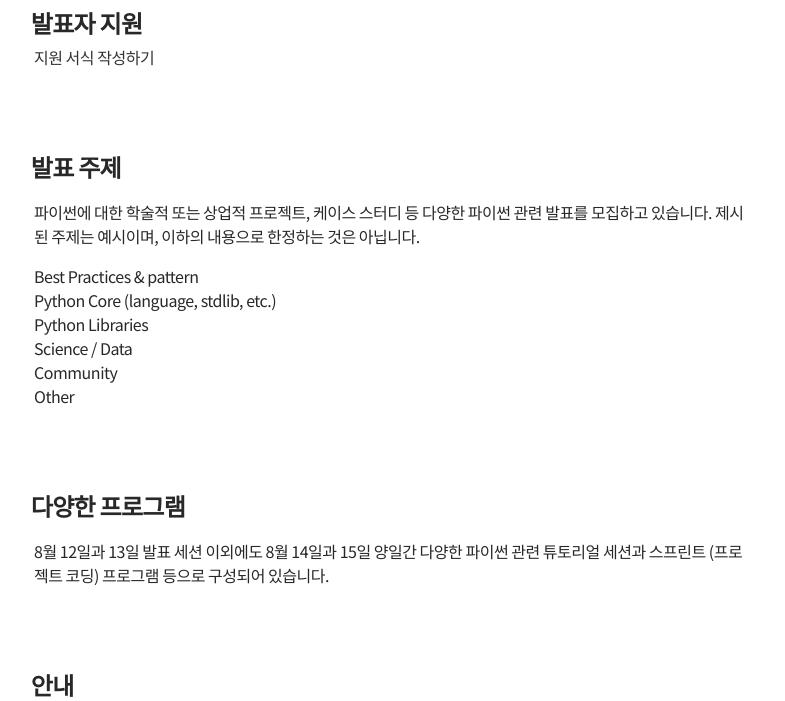
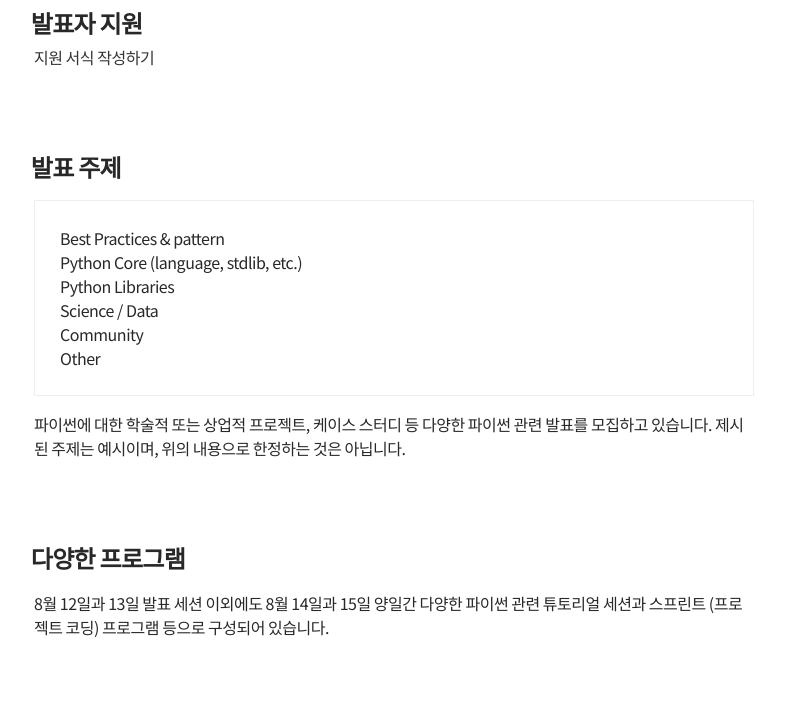
Before and after one commit to pythonkr/pyconkr-2017, a Django app: template pyconkr/templates/teaser/index.html in a window 1280 px wide. Shown: the part 729-1430 px from the top of the page, without its empty margins (246-1031 px from the left). Run offline with Django 3.2, Linux system fonts and the light colour scheme; the template is opened without the code that fills it, so the values that code supplies are empty.

Commit message:
small change

```diff
--- a/pyconkr/templates/teaser/index.html
+++ b/pyconkr/templates/teaser/index.html
@@ -83,11 +83,7 @@
       <section id="topic">
         <h2>발표 주제</h2>
         <div>
-          <p>
-            파이썬에 대한 학술적 또는 상업적 프로젝트, 케이스 스터디 등 다양한 파이썬 관련 발표를 모집하고 있습니다.
-            제시된 주제는 예시이며, 이하의 내용으로 한정하는 것은 아닙니다.
-          </p>
-          <ul>
+          <ul class="topic-list">
             <li>Best Practices & pattern</li>
             <li>Python Core (language, stdlib, etc.)</li>
             <li>Python Libraries</li>
@@ -95,6 +91,10 @@
             <li>Community</li>
             <li>Other</li>
           </ul>
+          <p>
+            파이썬에 대한 학술적 또는 상업적 프로젝트, 케이스 스터디 등 다양한 파이썬 관련 발표를 모집하고 있습니다.
+            제시된 주제는 예시이며, 위의 내용으로 한정하는 것은 아닙니다.
+          </p>
         </div>
       </section>
 
```
